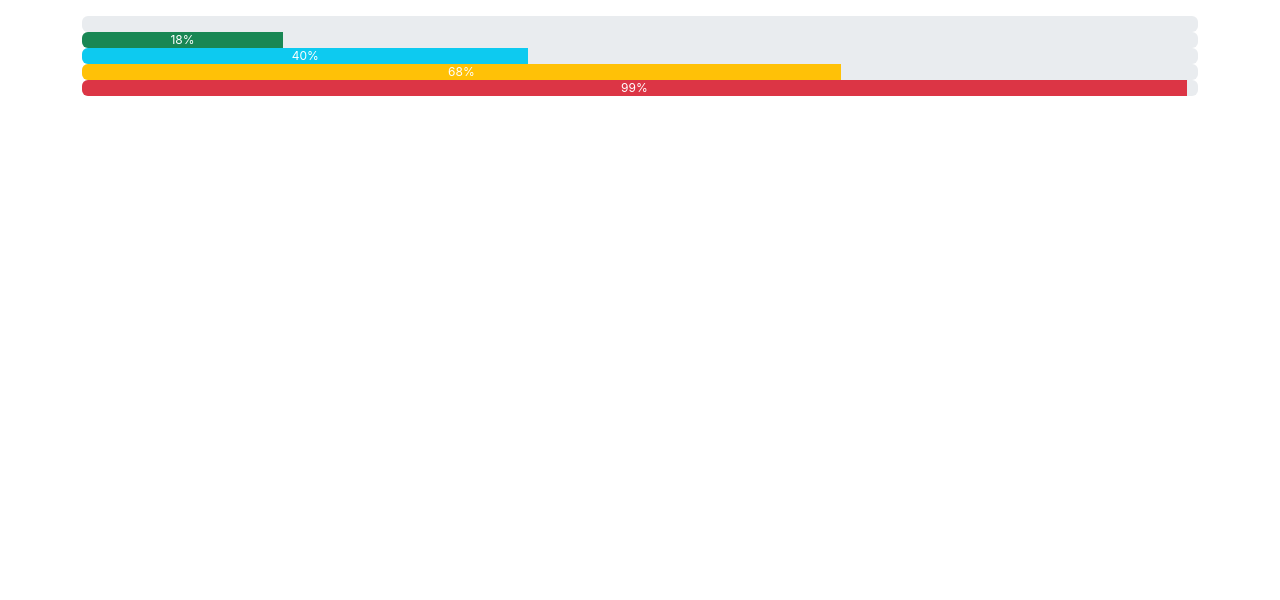
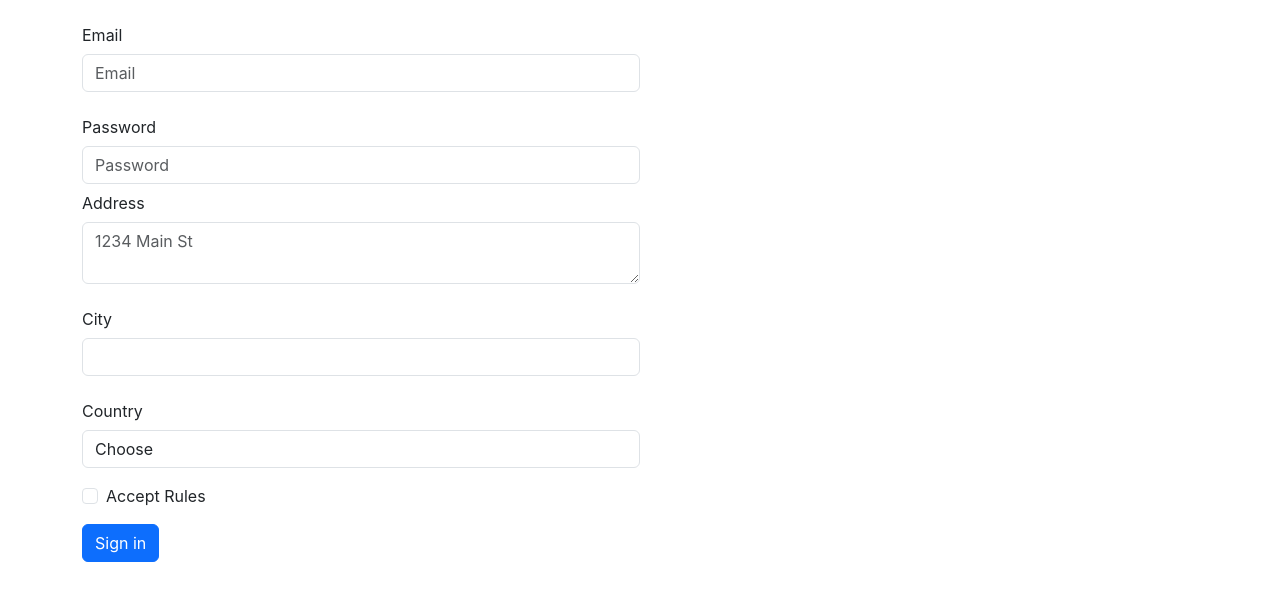
Before and after one commit to OksanaJibai/Jibai-FrontEndPro-17-03-23, a React (Create React App) app: page / in a window 1280 px wide. Shown: the top 600 px of the page. Built offline with nearby package versions, Linux system fonts and the light colour scheme; the HTML template or start-up script is replaced by a standard one.

Commit message:
add hw84

```diff
--- a/src/App.js
+++ b/src/App.js
@@ -1,15 +1,62 @@
-import Progress from "./components/Progress";
+import {Component} from "react";
+import MyForm from "./components/MyForm";
+import Table from "./components/Table";
 
-function App() {
-  return (
-          <div className="container pt-3">
-              <Progress percentage={0}/>
-              <Progress percentage={18}/>
-              <Progress percentage={40}/>
-              <Progress percentage={68}/>
-              <Progress percentage={99}/>
-          </div>
-  );
+class App extends Component{
+    constructor(props) {
+        super(props);
+        this.state = {
+            email : '',
+            password : "",
+            address : "",
+            city : "",
+            country : '',
+            acceptRules : false,
+            submitted : false
+        }
+    }
+
+    handleChange = (event) => {
+        const target = event.target;
+
+        this.setState({[target.name]: target.value})
+    }
+
+    handleChecked = (event) =>{
+        this.setState(prevState =>{
+            return {
+                ...prevState, acceptRules : event.target.checked
+            }
+        })
+    }
+    handleSubmit = (event) => {
+        event.preventDefault();
+        if(!this.state.acceptRules) return
+        this.setState(prevState =>{
+            return {
+                ...prevState, submitted : !this.state.submitted
+            }
+        })
+    }
+
+    handleBackBtn = () => {
+        this.setState(prevState =>{
+            return{
+                ...prevState, submitted : !this.state.submitted
+            }
+        })
+    }
+    render(){
+        return (
+            <div className="container pt-3">
+                { this.state.submitted === false
+                    ? (<MyForm state={this.state} handelChange={this.handleChange} handelSubmit={this.handleSubmit} handleChecked={this.handleChecked}/>)
+                    : (<Table data={this.state} handleBackBtn={this.handleBackBtn}/>)
+                }
+            </div>
+        );
+    }
+
 }
 
 export default App;
--- /dev/null
+++ b/src/components/MyForm.jsx
@@ -0,0 +1,87 @@
+import React, {Component} from "react";
+
+class MyForm extends Component{
+
+    render(){
+        const {state, handleSubmit, handleChange, handleChecked} = this.props;
+        return (
+            <form name="myForm" >
+                <div className="col-md-6 mb-3">
+                    <label htmlFor="email" className="col-form-label">Email</label>
+                    <input type="email"
+                           name="email"
+                           className="form-control"
+                           id="email"
+                           placeholder="Email"
+                           onChange={handleChange}
+                           defaultValue={state.email}
+                    />
+                </div>
+                <div className="form-group col-md-6">
+                    <label htmlFor="password" className="col-form-label">Password</label>
+                    <input type="password"
+                           name="password"
+                           className="form-control"
+                           id="password"
+                           placeholder="Password"
+                           onChange={handleChange}
+                           defaultValue={state.password}
+                    />
+                </div>
+                <div className="col-md-6 mb-3">
+                    <label htmlFor="address" className="col-form-label">Address</label>
+                    <textarea className="form-control"
+                              name="address"
+                              id="address"
+                              placeholder="1234 Main St"
+                              onChange={handleChange}
+                              defaultValue={state.address} >
+                </textarea>
+                </div>
+                <div className="col-md-6 mb-3">
+                    <label htmlFor="city" className="col-form-label">City</label>
+                    <input type="text"
+                           className="form-control"
+                           name="city"
+                           id="city"
+                           onChange={handleChange}
+                           defaultValue={state.city}
+                    />
+                </div>
+                <div className="col-md-6 mb-3">
+                    <label htmlFor="country" className="col-form-label">Country</label>
+                    <select id="country"
+                            name="country"
+                            className="form-control"
+                            onChange={handleChange}
+                            defaultValue={state.country}
+                    >
+                        <option>Choose</option>
+                        <option value="ukraine">Ukraine</option>
+                        <option value="croatia">Croatia</option>
+                        <option value="portugal">Portugal</option>
+                    </select>
+                </div>
+                <div className="col-md-6 mb-3">
+                    <div className="form-check">
+                        <label className="form-check-label" htmlFor="rules">
+                            <input id="rules" type="checkbox"
+                                   name="acceptRules"
+                                   className="form-check-input"
+                                   onChange={handleChecked}
+                                   checked={state.acceptRules}
+
+                            />
+                            Accept Rules
+                        </label>
+                    </div>
+                </div>
+
+                <button type="submit" className="btn btn-primary" onSubmit={handleSubmit} >Sign in</button>
+            </form>
+    );
+    }
+
+}
+
+export default MyForm;
--- a/src/components/Progress.jsx
+++ /dev/null
@@ -1,27 +0,0 @@
-import React from "react";
-import classNames from "classnames";
-
-class Progress extends React.Component{
-    render(){
-        const {percentage} = this.props;
-        const alertName = classNames('progress-bar',
-            {"bg-success": (percentage >= 0 && percentage <= 25)},
-            {"bg-info": (percentage >= 26 && percentage <= 50)},
-            {"bg-warning": (percentage >= 51 && percentage <= 75)},
-            {"bg-danger": (percentage >= 76 && percentage <= 100)}
-        );
-        const width = `${percentage}%`;
-
-        return (
-            <div className="progress">
-                <div className={alertName}
-                     role="progressbar"
-                     aria-valuenow={this.percentage} aria-valuemin="0" aria-valuemax="100"
-                     aria-label="progressbar" style={{width}}>{width}
-                </div>
-            </div>
-        );
-    }
-}
-
-export default Progress;
--- /dev/null
+++ b/src/components/Table.jsx
@@ -0,0 +1,26 @@
+import {Component} from "react";
+
+
+class Table extends Component{
+    render(){
+        const sortedData = Object.entries(this.props.data).sort;
+        return(
+            <div className="mt-3">
+                <button type="button" className="btn btn-primary" onClick={this.props.handleBackBtn}>Back</button>
+                <table className="table">
+                    <tbody>
+                    {sortedData.map(element => {
+                        return (<tr key={element[0]}>
+                            <td>{element[0]}</td>
+                            <td>{element[1]}</td>
+                        </tr>)
+                    })}
+
+                    </tbody>
+                </table>
+            </div>
+        )
+    }
+}
+
+export default Table;
```
Also changed, not shown: 1 other file (tests, documents, lock files or other folders).
